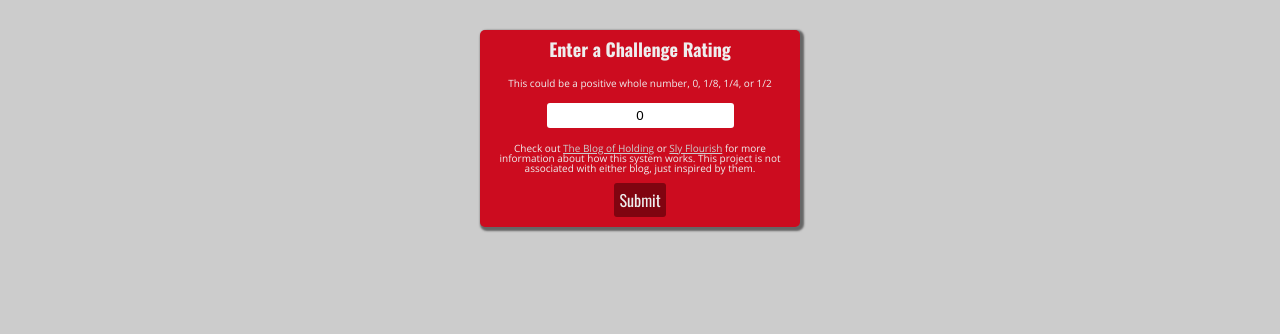
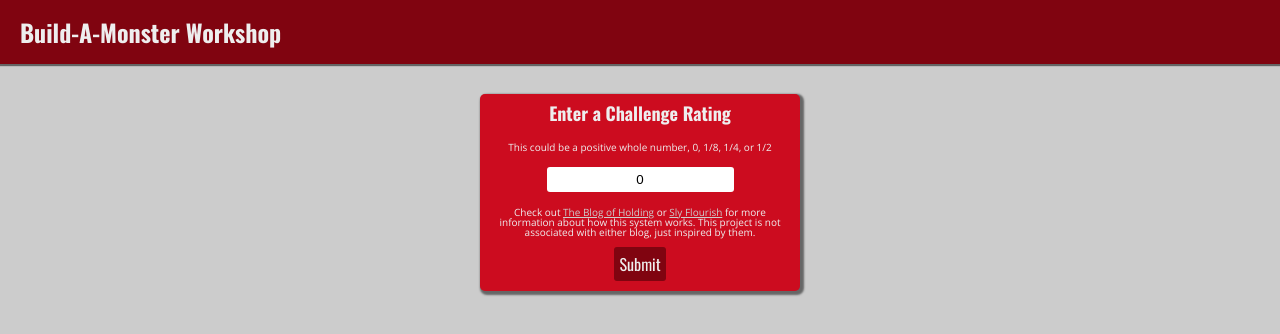
Before and after one commit to dproc96/BuildAMonster, a React (Create React App) app in the folder client/: page / in a window 1280 px wide. Shown: the top 334 px of the page. Built offline with nearby package versions, Linux system fonts and the light colour scheme.

Commit message:
Added header component

```diff
--- a/client/public/assets/base.css
+++ b/client/public/assets/base.css
@@ -5,6 +5,12 @@ body {
 
 h1, h2, h3, h4, h5, button {
     font-family: 'Oswald', sans-serif;
+}
+
+h1 {
+    font-size: 24px;
+    font-weight: 700;
+    width: fit-content;
 }
 
 h2 {
--- a/client/src/App.js
+++ b/client/src/App.js
@@ -1,10 +1,14 @@
 import React, { Component } from "react";
 import Builder from "./components/Builder";
+import Header from "./components/Header";
 
 class App extends Component {
   render() {
     return (
-      <Builder />
+      <div>
+        <Header>Build-A-Monster Workshop</Header>
+        <Builder />
+      </div>
     );
   }
 }
--- a/client/src/components/Box.js
+++ b/client/src/components/Box.js
@@ -8,6 +8,7 @@ function Box(props) {
         padding: 10,
         borderRadius: 5,
         marginTop: 30,
+        marginBotton: 30,
         color: theme.white,
         marginLeft: "auto",
         marginRight: "auto",
--- /dev/null
+++ b/client/src/components/Header.js
@@ -0,0 +1,20 @@
+import React from "react"
+import * as theme from "../utility/theme.json"
+
+function Header(props) {
+    const style = {
+        backgroundColor: theme.primaryDark,
+        color: theme.white,
+        padding: "20px 0px 20px 20px",
+        width: "Calc(100vw - 20px)",
+        boxShadow: "1px 1px 1px 1px rgba(0,0,0,0.5)"
+    }
+
+    return (
+        <div style={style}>
+            <h1>{props.children}</h1>
+        </div>
+    )
+}
+
+export default Header
```
